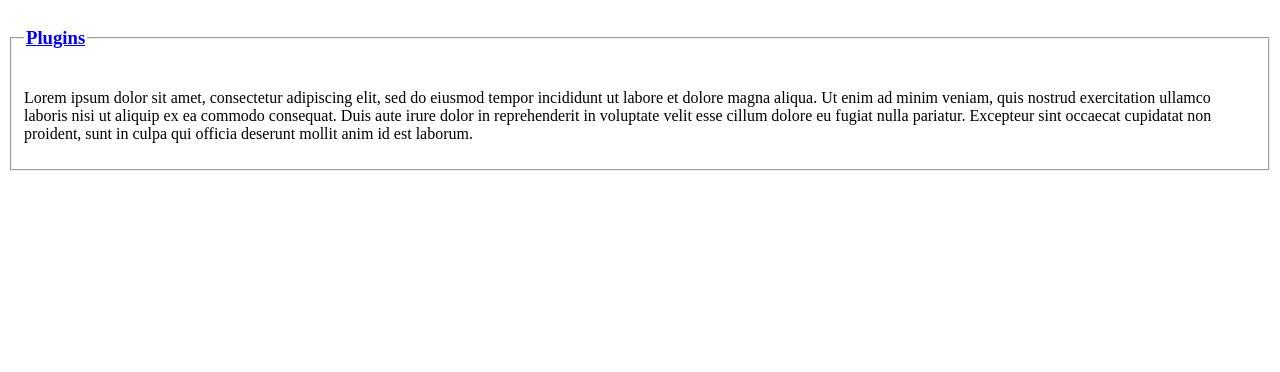
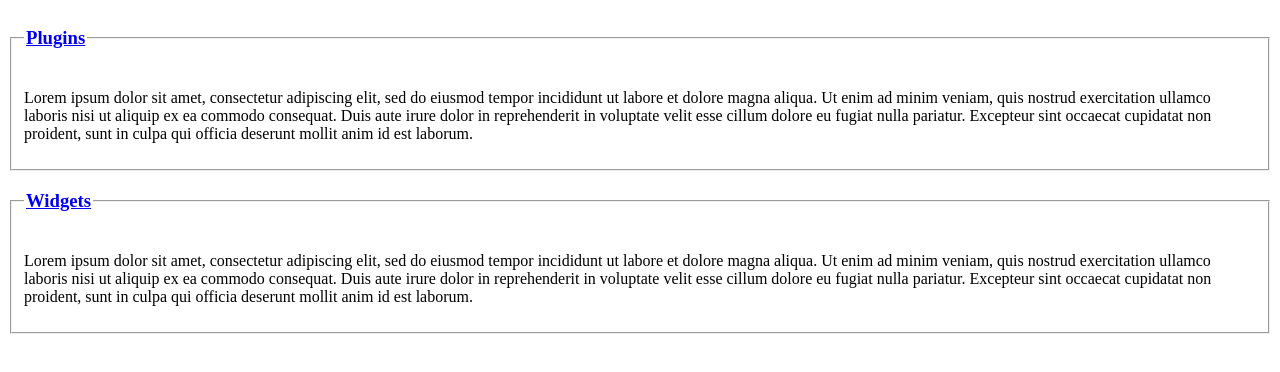
Before and after one commit to ButsAndCats/nojs-accordion, a plain HTML site: page index.html in a window 1280 px wide. Drawn offline with Linux system fonts and the light colour scheme.

Commit message:
Update index.html

```diff
--- a/index.html
+++ b/index.html
@@ -8,4 +8,13 @@
         </p>
       </div>
     </fieldset>
+        <fieldset class="section" id="Widgets">
+      <legend class="section-header">
+        <h3><a href="#Widgets">Widgets</a></h3>
+      </legend>
+      <div class="section-content">
+        <p>Lorem ipsum dolor sit amet, consectetur adipiscing elit, sed do eiusmod tempor incididunt ut labore et dolore magna aliqua. Ut enim ad minim veniam, quis nostrud exercitation ullamco laboris nisi ut aliquip ex ea commodo consequat. Duis aute irure dolor in reprehenderit in voluptate velit esse cillum dolore eu fugiat nulla pariatur. Excepteur sint occaecat cupidatat non proident, sunt in culpa qui officia deserunt mollit anim id est laborum.
+        </p>
+      </div>
+    </fieldset>
 </div>
```
